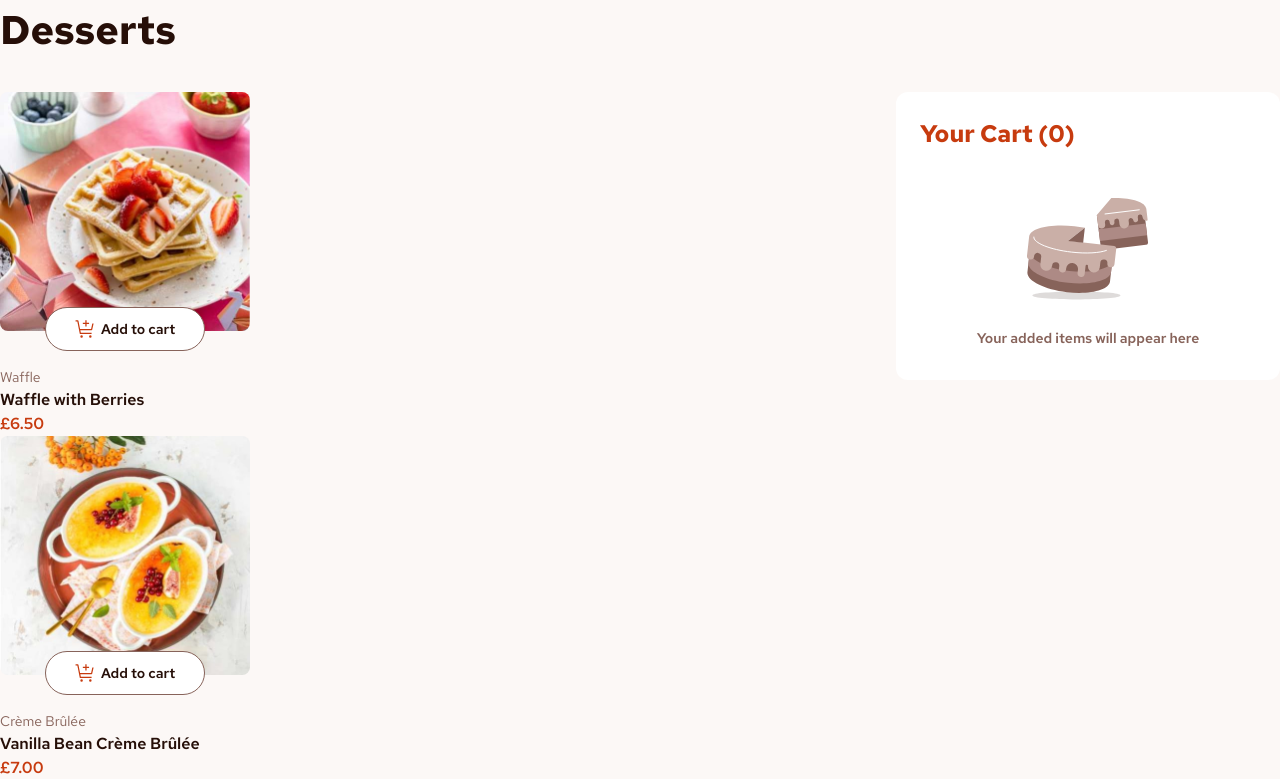
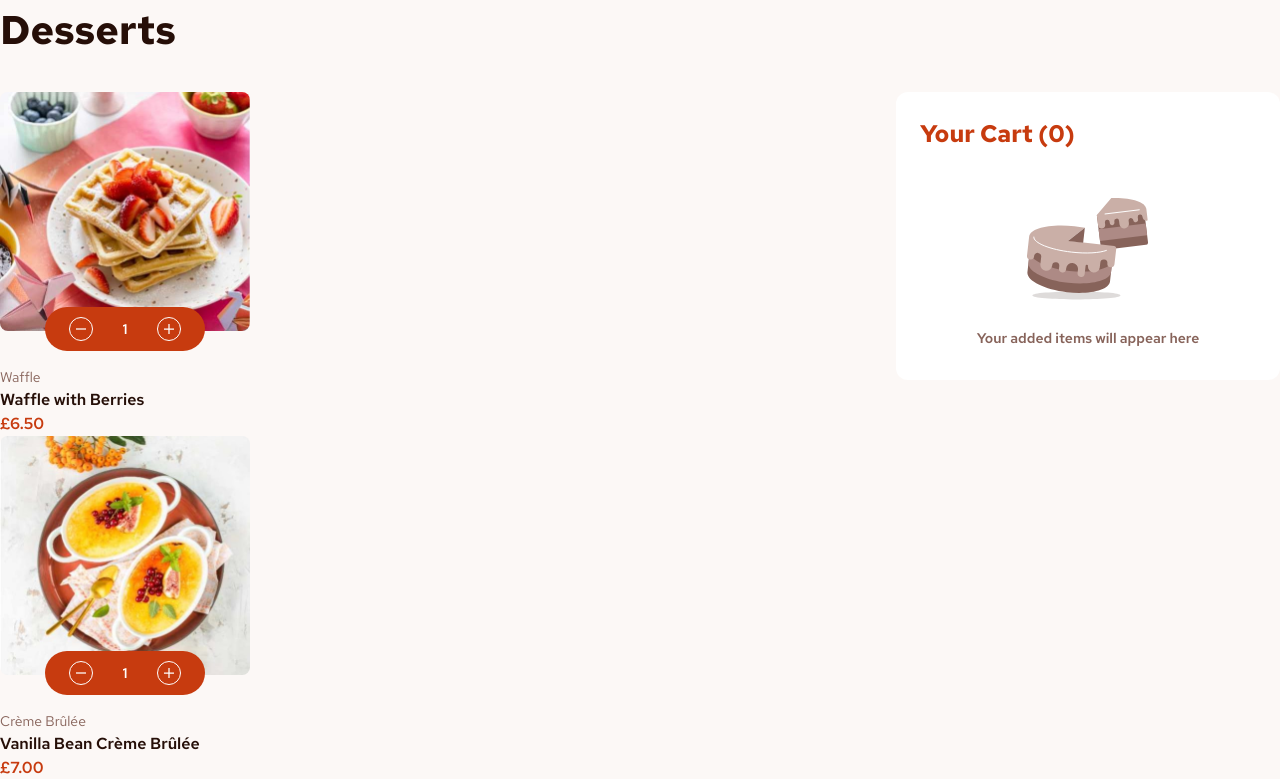
Before and after one commit to anetakasprzak/fm-product-list-cart, a React (Vite) app: page / in a window 1280 px wide. Shown: the top 779 px of the page. Built offline with nearby package versions, Linux system fonts and the light colour scheme.

Commit message:
increase / decrase btns

```diff
--- a/src/components/Card.tsx
+++ b/src/components/Card.tsx
@@ -16,7 +16,7 @@ interface CardProps {
 
 function Card({ item }: CardProps) {
   const { name, category, price, image } = item || {};
-  const [isClicked, setIsClicked] = useState(false);
+  const [isClicked, setIsClicked] = useState(true);
 
   return (
     <div>
@@ -43,8 +43,38 @@ function Card({ item }: CardProps) {
             </button>
           )}
           {isClicked && (
-            <div className="w-[16rem] h-[4.4rem] text-[1.4rem]">
-              <p>CLICKED</p>
+            <div className="w-[16rem] h-[4.4rem]  bg-[#C73B0F] rounded-full absolute top-[90%] left-[50%] translate-x-[-50%] flex items-center justify-center gap-12">
+              <button className="border border-white py-[1rem] px-[0.6rem] rounded-full">
+                <svg
+                  xmlns="http://www.w3.org/2000/svg"
+                  width="10"
+                  height="2"
+                  fill="none"
+                  viewBox="0 0 10 2"
+                >
+                  <path
+                    d="M0 .375h10v1.25H0V.375Z"
+                    className="fill-white hover:fill-[#C73B0F]"
+                  />
+                </svg>
+              </button>
+
+              <span className="text-white text-[1.4rem]">1</span>
+
+              <button className="border border-white py-[0.6rem] px-[0.6rem] rounded-full">
+                <svg
+                  xmlns="http://www.w3.org/2000/svg"
+                  width="10"
+                  height="10"
+                  fill="none"
+                  viewBox="0 0 10 10"
+                >
+                  <path
+                    fill="#fff"
+                    d="M10 4.375H5.625V0h-1.25v4.375H0v1.25h4.375V10h1.25V5.625H10v-1.25Z"
+                  />
+                </svg>
+              </button>
             </div>
           )}
         </div>
```
